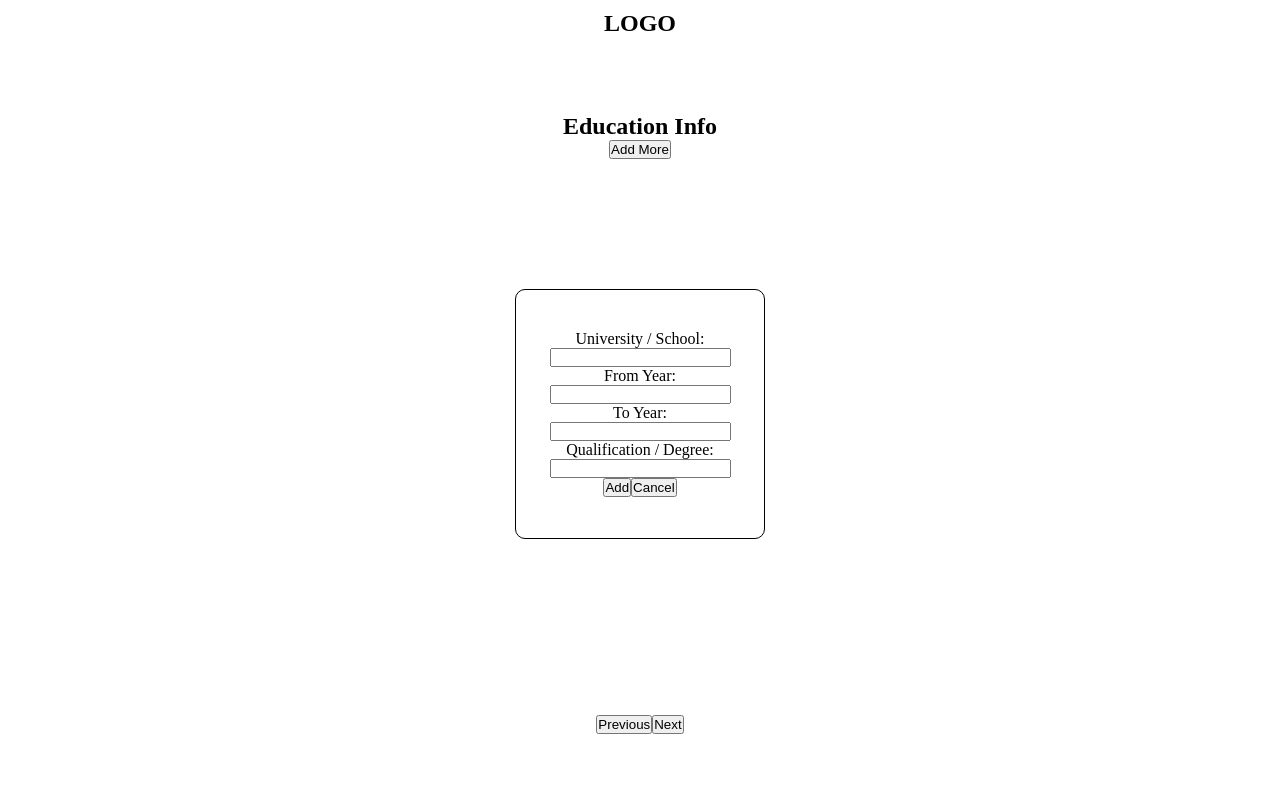
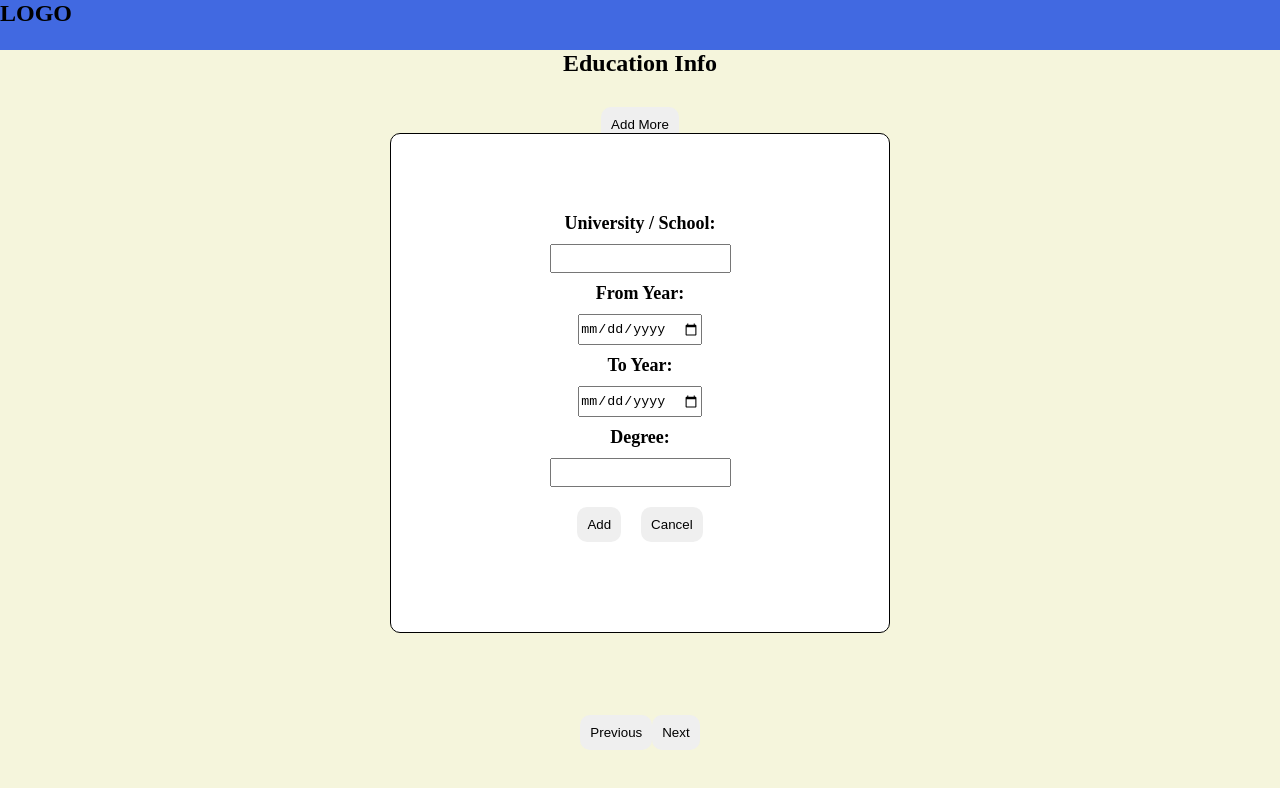
Before and after one commit to nrod42/cv-project, a React (Create React App) app: page / in a window 1280 px wide. Both pictures are taken after a click on the button "Next". Shown: the top 788 px of the page. Built offline with nearby package versions, Linux system fonts and the light colour scheme.

Commit message:
Edited button fills in inputs correctly. Old method was needlessly complicated. Now we just need to delete/replace the old unedited card

```diff
--- a/public/index.html
+++ b/public/index.html
@@ -13,7 +13,7 @@
 
     <link rel="manifest" href="%PUBLIC_URL%/manifest.json" />
 
-    <title>React App</title>
+    <title>CV Builder</title>
   </head>
   <body>
     <noscript>You need to enable JavaScript to run this app.</noscript>
--- a/src/Components/Education/Education.js
+++ b/src/Components/Education/Education.js
@@ -15,21 +15,18 @@ class Education extends React.Component {
       toYear: "",
       degree: "",
       id: uniqid(),
-      editing: false,
-      editedObj: "",
     };
 
     this.toggleEducationForm = this.toggleEducationForm.bind(this);
     this.addEduObj = this.addEduObj.bind(this);
     this.deleteCard = this.deleteCard.bind(this);
     this.createCards = this.createCards.bind(this);
-    this.clearForm=this.clearForm.bind(this)
+    this.clearForm = this.clearForm.bind(this);
     this.findObj = this.findObj.bind(this);
-    this.handleSchoolChange = this.handleSchoolChange.bind(this)
-    this.handleFromYearChange = this.handleFromYearChange.bind(this)
-    this.handleToYearChange = this.handleToYearChange.bind(this)
-    this.handleDegreeChange = this.handleDegreeChange.bind(this)
-    this.setEditing = this.setEditing.bind(this)
+    this.handleSchoolChange = this.handleSchoolChange.bind(this);
+    this.handleFromYearChange = this.handleFromYearChange.bind(this);
+    this.handleToYearChange = this.handleToYearChange.bind(this);
+    this.handleDegreeChange = this.handleDegreeChange.bind(this);
   }
 
   handleSchoolChange = (school) => {
@@ -56,12 +53,6 @@ class Education extends React.Component {
     });
   };
 
-  setEditing = (state) => {
-    this.setState({
-      editing: state,
-    });
-  };
-
   createCards() {
     let newState = this.state.eduData.map((obj) => (
       <EducationCard
@@ -69,8 +60,17 @@ class Education extends React.Component {
         deleteCard={this.deleteCard}
         findObj={this.findObj}
         cardInfo={obj}
+        school={this.state.school}
+        fromYear={this.state.fromYear}
+        toYear={this.state.toYear}
+        degree={this.state.degree}
+        setSchool={this.handleSchoolChange}
+        setFromYear={this.handleFromYearChange}
+        setToYear={this.handleToYearChange}
+        setDegree={this.handleDegreeChange}
       />
     ));
+    // let orderedState = newState.sort((a,b))
     this.setState({
       educationCards: newState,
     });
@@ -78,35 +78,38 @@ class Education extends React.Component {
 
   addEduObj() {
     this.setState({
-      eduData: [...this.state.eduData, {
+      eduData: [
+        ...this.state.eduData,
+        {
           school: this.state.school,
           fromYear: this.state.fromYear,
           toYear: this.state.toYear,
           degree: this.state.degree,
           id: this.state.id,
-      }],
+        },
+      ],
     });
   }
 
-
-clearForm () {
+  clearForm() {
     this.setState({
       school: "",
       fromYear: "",
       toYear: "",
       degree: "",
       id: uniqid(),
-  })
-
-}
-  findObj(id) {
-    this.setEditing(true)
-    this.setState({
-      editedObj: this.state.eduData.find((eduObj) => eduObj.id === id),
-    })
+    });
   }
 
-
+  findObj(id) {
+    let editedObj = this.state.eduData.find((eduObj) => eduObj.id === id);
+    this.setState({
+      school: editedObj.school,
+      fromYear: editedObj.fromYear,
+      toYear: editedObj.toYear,
+      degree: editedObj.degree,
+    });
+  }
 
   async deleteCard(id) {
     await this.setState({
@@ -116,7 +119,6 @@ clearForm () {
   }
 
   toggleEducationForm = () => {
-    this.clearForm();
     this.setState({
       isActive: !this.state.isActive,
     });
@@ -127,6 +129,9 @@ clearForm () {
       <div className="educationSection">
         <h2>Education Info</h2>
         {this.state.educationCards}
+        <div className="addMoreBtn">
+          <button onClick={this.toggleEducationForm}>Add More</button>
+        </div>
         <div
           className={
             this.state.isActive
@@ -140,21 +145,16 @@ clearForm () {
             createCards={this.createCards}
             deleteCard={this.deleteCard}
             clearForm={this.clearForm}
-            school = {this.state.school}
-            fromYear = {this.state.fromYear}
-            toYear = {this.state.toYear}
-            degree = {this.state.degree}
+            school={this.state.school}
+            fromYear={this.state.fromYear}
+            toYear={this.state.toYear}
+            degree={this.state.degree}
+            editedObj={this.state.editedObj}
             setSchool={this.handleSchoolChange}
             setFromYear={this.handleFromYearChange}
             setToYear={this.handleToYearChange}
             setDegree={this.handleDegreeChange}
-            setEditing={this.setEditing}
-            editing={this.state.editing}
-            editedObj={this.state.editedObj}
           />
-        </div>
-        <div className="addMoreBtn">
-          <button onClick={this.toggleEducationForm}>Add More</button>
         </div>
       </div>
     );
--- a/src/Components/Education/EducationCard.js
+++ b/src/Components/Education/EducationCard.js
@@ -14,11 +14,8 @@ class EducationCard extends React.Component {
 
   handleEdit() {
     this.props.toggleForm();
-    this.props.findObj(this.props.cardInfo.id); //returns edited obj;
+    this.props.findObj(this.props.cardInfo.id); //returns edited obj; //and IS working
   }
-
-  fillForm(obj) {}
-  //when edit is clicked, it needs to tell parent the id of the clicked card
 
   render() {
     const { school, fromYear, toYear, degree } = this.props.cardInfo;
@@ -29,7 +26,7 @@ class EducationCard extends React.Component {
           <p>University / School: {school}</p>
           <p>From: {fromYear}</p>
           <p>To: {toYear}</p>
-          <p>Qualification / Degree: {degree}</p>
+          <p>Degree: {degree}</p>
         </div>
         <div>
           <button onClick={this.handleEdit} type="button">
--- a/src/Components/Education/EducationForm.js
+++ b/src/Components/Education/EducationForm.js
@@ -12,38 +12,27 @@ class EducationForm extends React.Component {
     this.cancelForm = this.cancelForm.bind(this);
   }
   handleSchoolChange = (e) => {
-    this.props.setSchool(e.target.value)
-    // maybe we make another state. one state is for inputs being edit-active or not and another for the form itself
-    // this.props.setEditing(false)
+    this.props.setSchool(e.target.value);
   };
 
   handleFromYearChange = (e) => {
-    this.props.setFromYear(e.target.value)
-    // this.props.setEditing(false)
+    this.props.setFromYear(e.target.value);
   };
 
   handleToYearChange = (e) => {
-    this.props.setToYear(e.target.value)
-    // this.props.setEditing(false)
+    this.props.setToYear(e.target.value);
   };
 
   handleDegreeChange = (e) => {
-    this.props.setDegree(e.target.value)
-    // this.props.setEditing(false)
+    this.props.setDegree(e.target.value);
   };
 
   async onSubmitForm(e) {
     e.preventDefault();
-    await this.props.addEduObj()
-
-    if (this.props.editing === true) {
-      //we delete the old card. since we're going to reorder cards array based on data anyway there is no need to keep in same order
-      this.props.deleteCard(this.props.editedObj.id)
-    }
+    await this.props.addEduObj();
     this.props.createCards();
+    this.props.toggleForm();
     this.props.clearForm();
-    this.props.toggleForm();
-    this.props.setEditing(false)
   }
 
   cancelForm = (e) => {
@@ -58,28 +47,28 @@ class EducationForm extends React.Component {
           onChange={this.handleSchoolChange}
           type="text"
           id="school"
-          value={this.props.editing === true ? this.props.editedObj.school : this.props.school}
+          value={this.props.school}
         ></input>
         <label htmlFor="fromYear">From Year:</label>
         <input
           onChange={this.handleFromYearChange}
-          type="text"
+          type="date"
           id="fromYear"
-          value={this.props.editing === true ? this.props.editedObj.fromYear : this.props.fromYear}
+          value={this.props.fromYear}
         ></input>
         <label htmlFor="toYear">To Year:</label>
         <input
           onChange={this.handleToYearChange}
-          type="text"
+          type="date"
           id="toYear"
-          value={this.props.editing === true ? this.props.editedObj.toYear : this.props.toYear}
+          value={this.props.toYear}
         ></input>
-        <label htmlFor="degree">Qualification / Degree:</label>
+        <label htmlFor="degree">Degree:</label>
         <input
           onChange={this.handleDegreeChange}
           type="text"
           id="degree"
-          value={this.props.editing === true ? this.props.editedObj.degree : this.props.degree}
+          value={this.props.degree}
         ></input>
         <div className="cardBtns">
           <button type="submit">Add</button>
--- a/src/Components/Work/Work.js
+++ b/src/Components/Work/Work.js
@@ -8,15 +8,17 @@ class Work extends React.Component {
     super(props);
     this.state = {
       isActive: true,
+      workData: [],
       workCards: [],
-      cardInfo: {
       company: "",
       city: "",
       fromYear: "",
       toYear: "",
       role: "",
       description: "",
-      },
+      id: uniqid(),
+      editing: false,
+      editedObj: "",
     };
 
     this.toggleWorkForm = this.toggleWorkForm.bind(this);
--- a/src/index.css
+++ b/src/index.css
@@ -1,3 +1,5 @@
+
+
 * {
     box-sizing: border-box;
     margin: 0;
@@ -7,6 +9,7 @@
 html, body {
     width: 100%;
     height: 100%;
+    background: beige;
 }
 
 #root {
@@ -14,16 +17,15 @@ html, body {
 }
 
 .App {
+    height: 100%;
+    display: grid;
+    grid-template-rows: 50px 1fr 50px;
 
-    height: 100%;
-    display: flex;
-    flex-direction: column;
-    align-items: center;
-    justify-content: space-evenly;
 }
 
 .nav {
-    margin: 10px 0;
+    width: 100%;
+    background: royalblue;
 }
 
 .mainWrapper {
@@ -35,6 +37,16 @@ html, body {
     align-items: center;
 }
 
+button {
+    padding: 10px;
+    border: none;
+    border-radius: 10px;
+}
+
+button:hover {
+    cursor: pointer;
+}
+
 form {
     display: flex;
     flex-direction: column;
@@ -43,10 +55,29 @@ form {
     padding: 10px;
 }
 
+form > label {
+    font-size: 18px;
+    font-weight: bold;
+    margin: 10px 0;
+}
+
+form > input {
+    padding: 5px 0;
+}
+
+
 .forms {
     position: relative;
     width: 100%;
-    height: 80%;
+    height: 100%;
+}
+
+.cardBtns {
+    margin: 10px 0;
+}
+
+.cardBtns > button {
+    margin: 10px;
 }
 
 .activeForm {
@@ -59,6 +90,7 @@ form {
     display: flex;
     flex-direction: column;
     flex-wrap: wrap;
+    transition: opacity 0.5s ease;
 }
 
 .inactiveForm {
@@ -84,12 +116,12 @@ form {
     overflow: auto;
 }
 
-.activeEducationForm{
-    width: 250px;
-    height: 250px;
+.activeEducationForm {
+    width: 500px;
+    height: 500px;
     position: absolute;
-    top: calc(50% - (250px/2));
-    left: calc(50% - (250px/2));
+    top: calc(50% - (500px/2));
+    left: calc(50% - (500px/2));
     background: white;
 }
 
@@ -112,18 +144,24 @@ form {
 .educationSection, .workSection {
     display: flex;
     flex-direction: column;
+    gap: 30px;
     align-items: center;
-    width: 100%;
-    height: 100%;
+    justify-content: center;
 }
 
 .eduCard, .workCard {
-    border: 1px solid black;
+    background: whitesmoke;
+    box-shadow: gray 5px 5px 5px 5px;
+    width: 50%;
+    height: 100%;
     border-radius: 10px;
-    margin: 10px;
     padding: 10px;
     display: flex;
     flex-wrap: wrap;
     align-items: center;
-    justify-content: space-evenly;
+    justify-content: space-between;
 }
+
+.eduCard button {
+    margin: 10px;
+}
```
Lines whose indentation alone changed are shown as unchanged.
